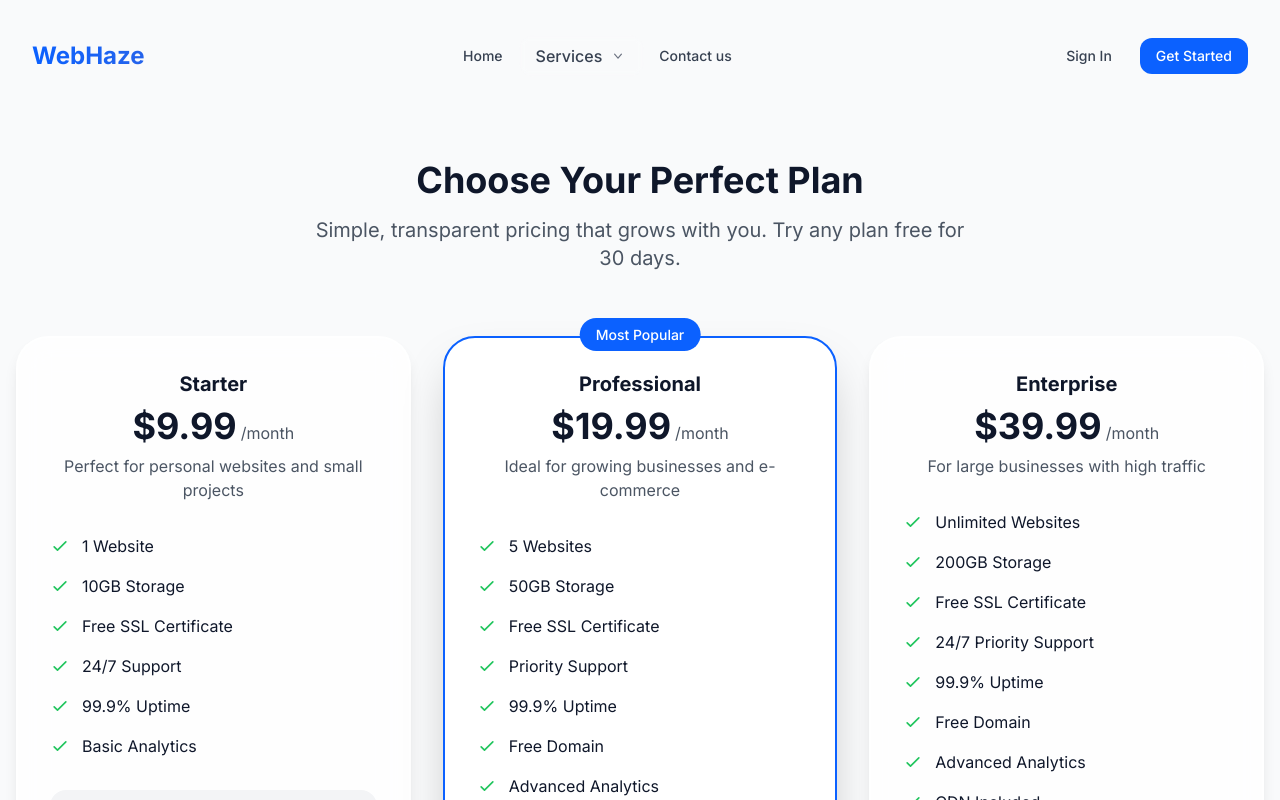
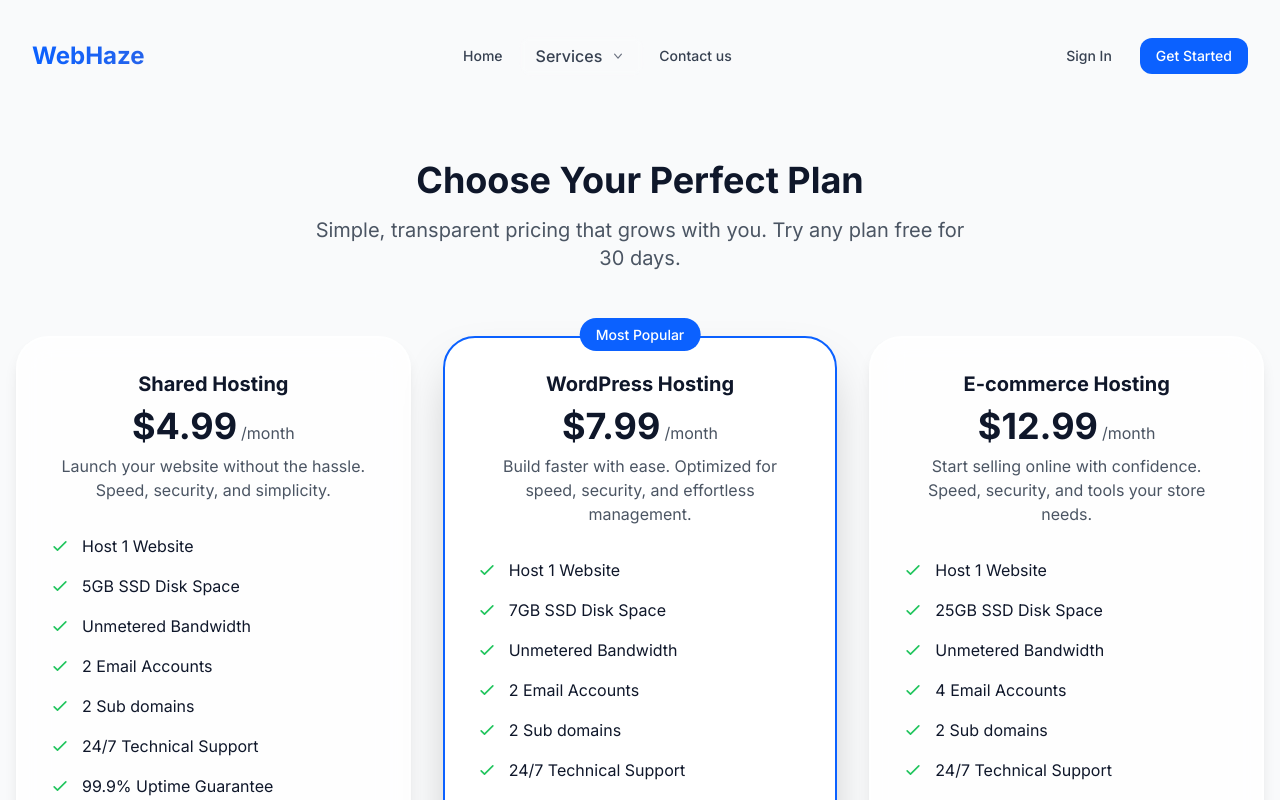
Before and after one commit to MhasnainGIT/WebHaze, a React (Vite) app in the folder client/: page /pricing in a window 1280 px wide. Shown: the top 800 px of the page. Built offline with nearby package versions, Linux system fonts and the light colour scheme; the HTML template or start-up script is replaced by a standard one.

Commit message:
updated the pricing(new05)

```diff
--- a/client/src/pages/Pricing.jsx
+++ b/client/src/pages/Pricing.jsx
@@ -58,53 +58,56 @@ const PricingCard = ({ plan, index }) => (
 const Pricing = () => {
     const plans = [
         {
-            name: "Starter",
-            price: "$9.99",
+            name: "Shared Hosting",
+            price: "$4.99",
             period: "/month",
-            description: "Perfect for personal websites and small projects",
+            description: "Launch your website without the hassle. Speed, security, and simplicity.",
             features: [
-                "1 Website",
-                "10GB Storage",
+                "Host 1 Website",
+                "5GB SSD Disk Space",
+                "Unmetered Bandwidth",
+                "2 Email Accounts",
+                "2 Sub domains",
+                "24/7 Technical Support",
+                "99.9% Uptime Guarantee",
                 "Free SSL Certificate",
-                "24/7 Support",
-                "99.9% Uptime",
-                "Basic Analytics"
+                "24/7 Auto Backups"
             ],
             popular: false
         },
         {
-            name: "Professional",
-            price: "$19.99",
+            name: "WordPress Hosting",
+            price: "$7.99",
             period: "/month",
-            description: "Ideal for growing businesses and e-commerce",
+            description: "Build faster with ease. Optimized for speed, security, and effortless management.",
             features: [
-                "5 Websites",
-                "50GB Storage",
+                "Host 1 Website",
+                "7GB SSD Disk Space",
+                "Unmetered Bandwidth",
+                "2 Email Accounts",
+                "2 Sub domains",
+                "24/7 Technical Support",
+                "WordPress acceleration (LiteSpeed)",
                 "Free SSL Certificate",
-                "Priority Support",
-                "99.9% Uptime",
-                "Free Domain",
-                "Advanced Analytics",
-                "Email Accounts"
+                "24/7 Auto Backups"
             ],
             popular: true
         },
         {
-            name: "Enterprise",
-            price: "$39.99",
+            name: "E-commerce Hosting",
+            price: "$12.99",
             period: "/month",
-            description: "For large businesses with high traffic",
+            description: "Start selling online with confidence. Speed, security, and tools your store needs.",
             features: [
-                "Unlimited Websites",
-                "200GB Storage",
+                "Host 1 Website",
+                "25GB SSD Disk Space",
+                "Unmetered Bandwidth",
+                "4 Email Accounts",
+                "2 Sub domains",
+                "24/7 Technical Support",
+                "WooCommerce acceleration (LiteSpeed)",
                 "Free SSL Certificate",
-                "24/7 Priority Support",
-                "99.9% Uptime",
-                "Free Domain",
-                "Advanced Analytics",
-                "CDN Included",
-                "Daily Backups",
-                "Staging Environment"
+                "24/7 Auto Backups"
             ],
             popular: false
         }
```
